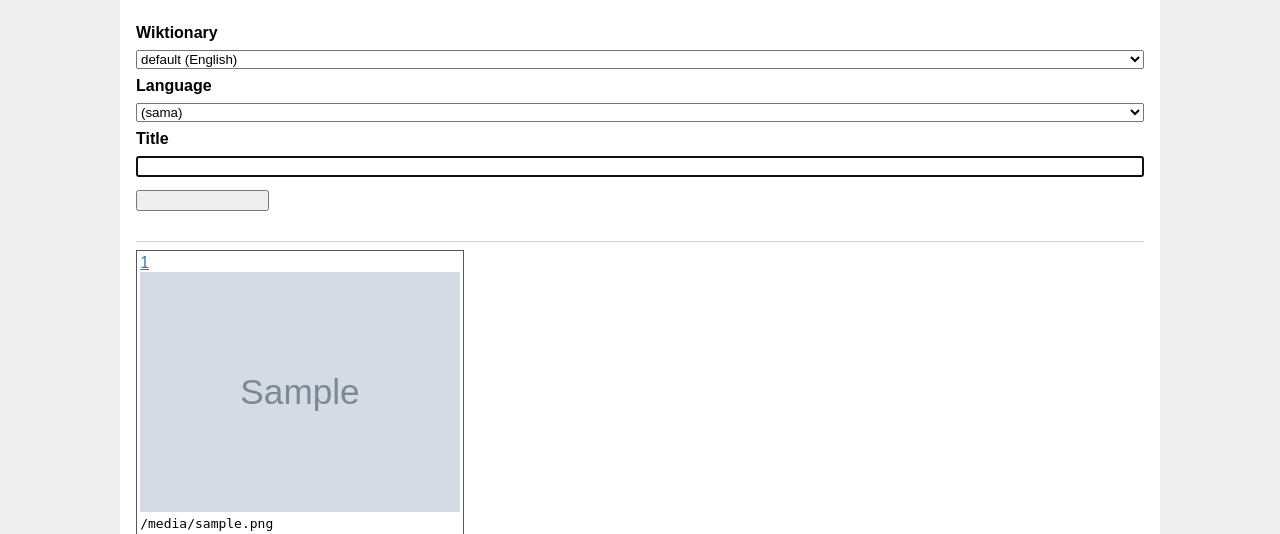
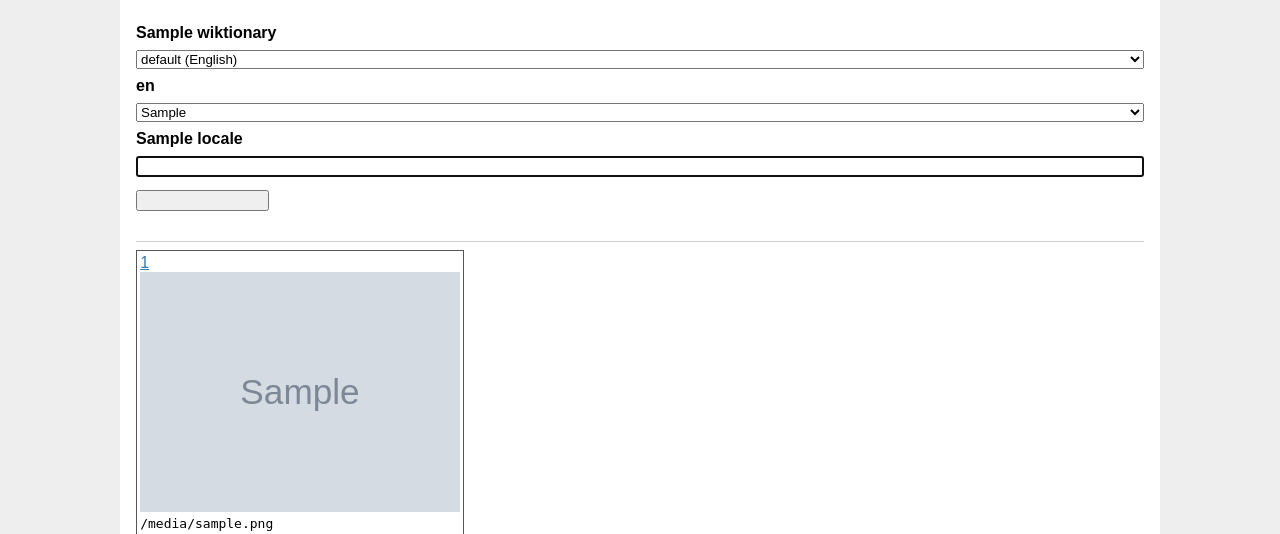
Before and after one commit to akupar/suggestedimages, a Flask app: template suggestedimages/templates/index.html in a window 1280 px wide. Shown: the part 51-585 px from the top of the page. Run offline with Flask 3, Linux system fonts and the light colour scheme; the template is opened without the code that fills it: most values are stand-ins (such as "Sample title", 1, 10 or a date in 2020); grey boxes marked "Sample" are stand-in pictures.

Commit message:
Localized texts

```diff
--- a/suggestedimages/static/index.js
+++ b/suggestedimages/static/index.js
@@ -6,6 +6,5 @@ document.addEventListener("DOMContentLoaded", (event) => {
 });
 
 document.querySelector('#wikt').addEventListener("change", (event) => {
-    console.log("changed");
     document.querySelector('form').submit();
 });
--- a/suggestedimages/templates/index.html
+++ b/suggestedimages/templates/index.html
@@ -5,7 +5,7 @@
     {% for message in get_flashed_messages() %}
     <div class="flash">{{ message }}</div>
     {% endfor %}
-    <label for="title">Wiktionary</label>
+    <label for="title">{{ locale['Wiktionary'] }}</label>
     <select name="wikt" id="wikt">
       <option value="" {{ "selected" if request.args.get('wikt') == '' }}>default (English)</option>
       <option value="fi" {{ "selected" if request.args.get('wikt') == 'fi' }}>suomi</option>
@@ -13,15 +13,15 @@
       <option value="es" {{ "selected" if request.args.get('wikt') == 'es' }}>español</option>
       <option value="sv" {{ "selected" if request.args.get('wikt') == 'sv' }}>svenska</option>
     </select>
-    <label for="title">Language</label>
+    <label for="title">{{ locale['Language'] }}</label>
     <select name="lang" id="lang">
-      <option value="" {{ "selected" if request.args.get('lang') == '' }}>(sama)</option>
+      <option value="" {{ "selected" if request.args.get('lang') == '' }}>{{ locale['(same)'] }}</option>
       <option value="fi" {{ "selected" if request.args.get('lang') == 'fi' }}>{{ locale.languages['fi'] }}</option>
       <option value="en" {{ "selected" if request.args.get('lang') == 'en' }}>{{ locale.languages['en'] }}</option>
       <option value="es" {{ "selected" if request.args.get('lang') == 'es' }}>{{ locale.languages['es'] }}</option>
       <option value="sv" {{ "selected" if request.args.get('lang') == 'sv' }}>{{ locale.languages['sv'] }}</option>
     </select>
-    <label for="title">Title</label>
+    <label for="title">{{ locale['Title'] }}</label>
     <input name="title" id="title" value="{{ request.args.get('title') or "" }}" required autofocus>
     <input type="submit" value="{{ locale['Search'] }}">
   </form>
@@ -45,6 +45,6 @@
         <img src="{{ image.thumb }}">
       {% endif %}
     </div>
-  {% endfor %}
+    {% endfor %}
   </div>
 {% endblock %}
--- a/wd/locales/fi.py
+++ b/wd/locales/fi.py
@@ -1,9 +1,13 @@
 texts = {
     '[no label]': '[ei nimeä]',
+    '(same)': '(sama)',
     'File': 'Tiedosto',
     'thumb': 'pienoiskuva',
     'No results.': 'Ei tuloksia.',
     'Search': 'Hae',
+    'Wiktionary': 'Wikisanakirja',
+    'Language': 'Kieli',
+    'Title': 'Artikkeli',
 }
 
 
```
